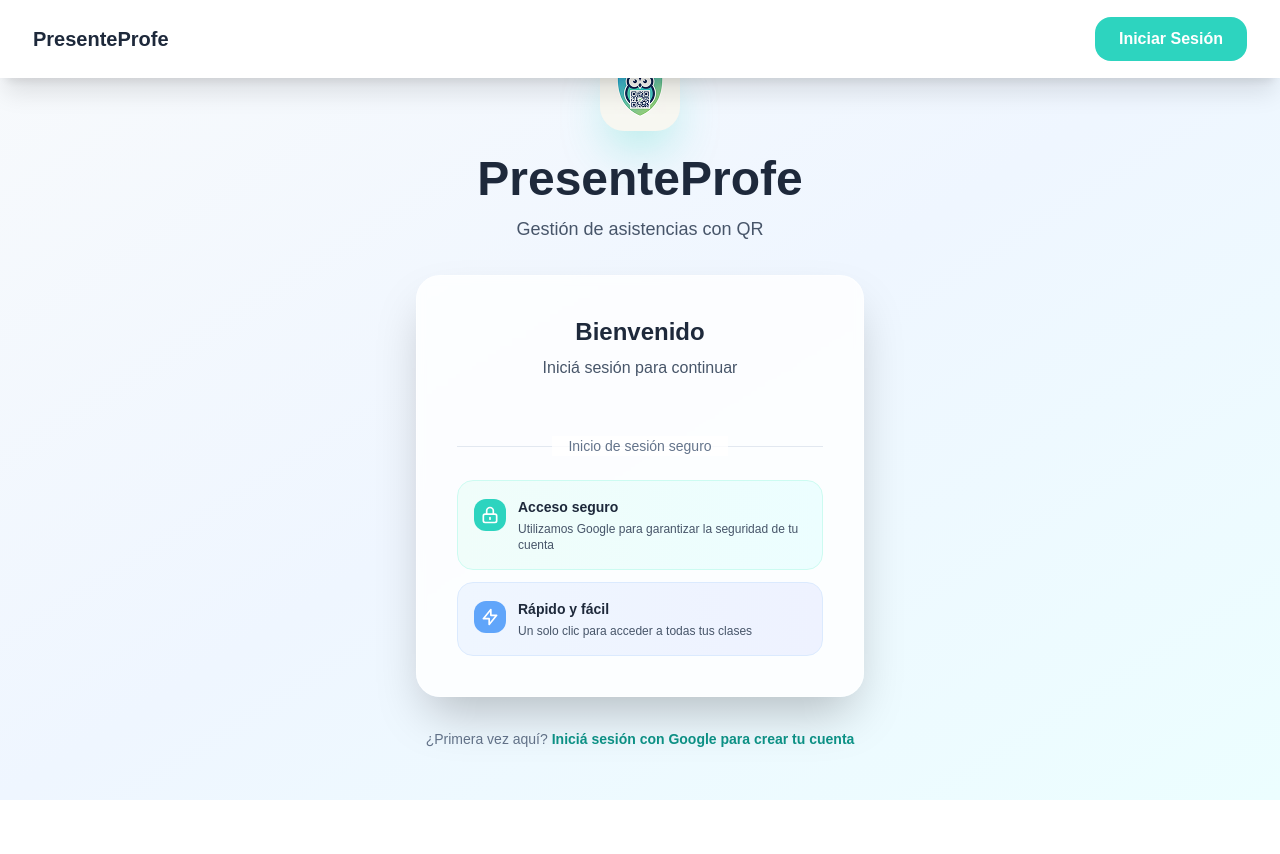
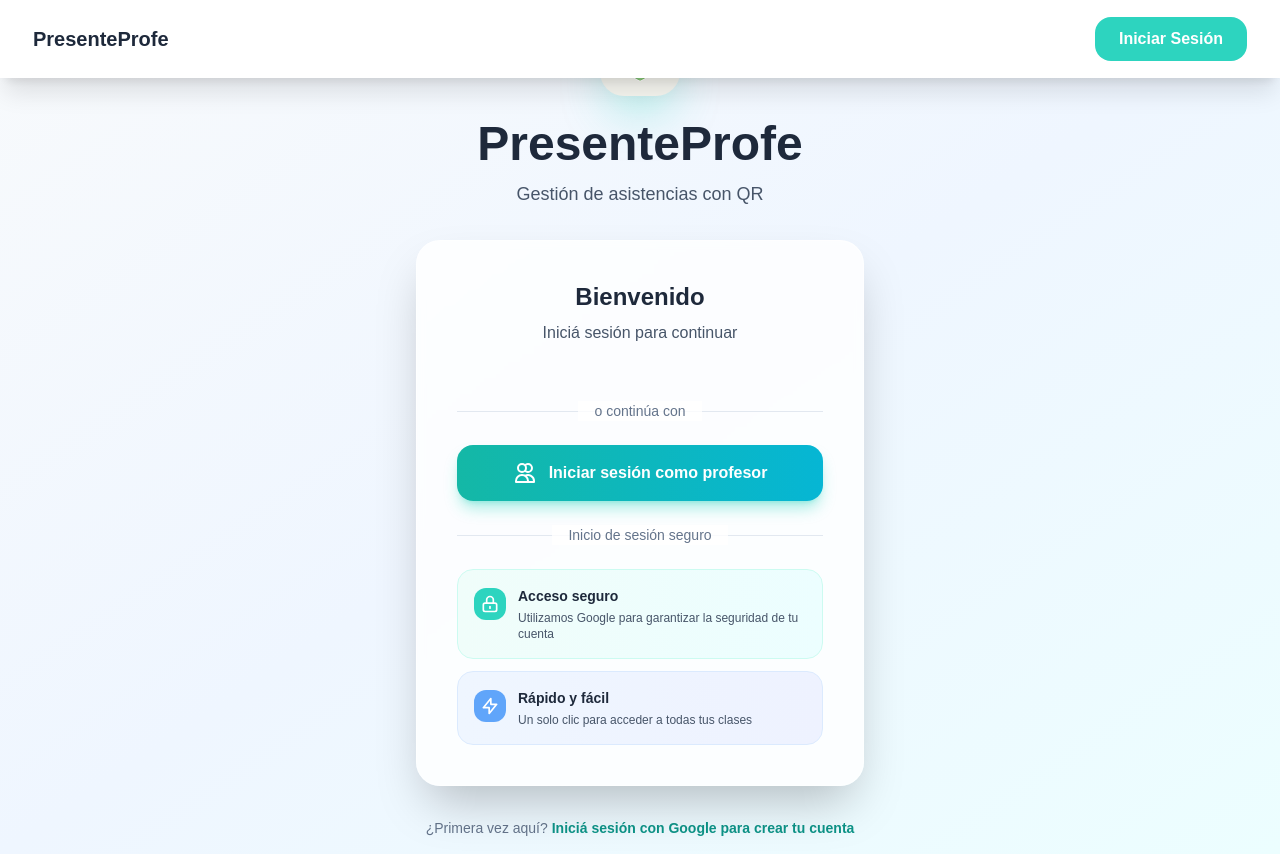
Before and after one commit to martinaruizdev/PresenteProfe, a React (Create React App) app in the folder frontend/: page /login in a window 1280 px wide. Before the commit the page ends 800 px from the top, so only its background shows below. Built offline with nearby package versions, Linux system fonts and the light colour scheme; no server answers.

Commit message:
feat(login): agregar botón de ingreso para profesor en loginPage.jsx

```diff
--- a/frontend/src/pages/LoginPage.jsx
+++ b/frontend/src/pages/LoginPage.jsx
@@ -30,6 +30,29 @@ export default function LoginPage({ onLogin }) {
           {/* Google Login Button Container */}
           <div className="space-y-6">
             <GoogleLoginButton onLogin={onLogin} />
+
+            {/* Divider */}
+            <div className="relative">
+              <div className="absolute inset-0 flex items-center">
+                <div className="w-full border-t border-slate-200"></div>
+              </div>
+              <div className="relative flex justify-center text-sm">
+                <span className="px-4 bg-white/80 text-slate-500">
+                  o continúa con
+                </span>
+              </div>
+            </div>
+
+            {/* Teacher Login Button */}
+            <button
+              onClick={() => {/* Agrega tu lógica aquí */}}
+              className="w-full py-4 px-6 bg-gradient-to-r from-teal-500 to-cyan-500 hover:from-teal-600 hover:to-cyan-600 text-white font-semibold rounded-2xl shadow-lg shadow-teal-400/40 transition-all duration-300 hover:shadow-xl hover:shadow-teal-400/50 hover:scale-[1.02] active:scale-[0.98] flex items-center justify-center gap-3"
+            >
+              <svg className="w-6 h-6" fill="none" stroke="currentColor" viewBox="0 0 24 24">
+                <path strokeLinecap="round" strokeLinejoin="round" strokeWidth={2} d="M12 4.354a4 4 0 110 5.292M15 21H3v-1a6 6 0 0112 0v1zm0 0h6v-1a6 6 0 00-9-5.197M13 7a4 4 0 11-8 0 4 4 0 018 0z" />
+              </svg>
+              <span>Iniciar sesión como profesor</span>
+            </button>
 
             {/* Divider */}
             <div className="relative">
```
Also changed, not shown: 1 other file (tests, documents, lock files or other folders).
